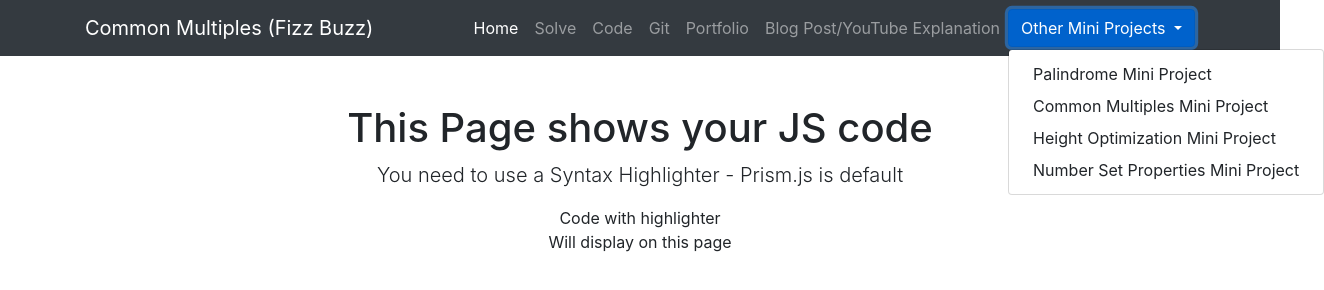
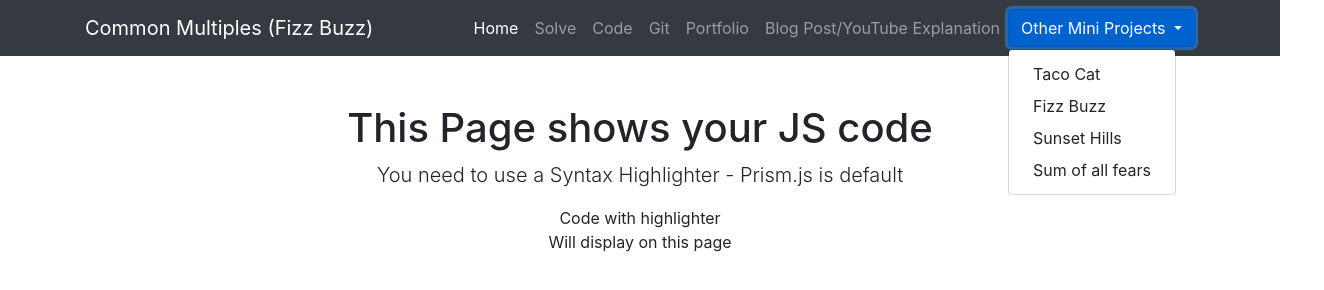
Before and after one commit to Alexandersaur/CommonMultiplesMiniProject, a plain HTML site: page CommonMultiplesMiniProject/Code.html in a window 1280 px wide. Both pictures are taken after a click on the button "Other Mini Projects". Shown: the whole page, 1324 px wide, since content can reach past the window. Drawn offline with nearby package versions, Linux system fonts and the light colour scheme.

```diff
--- a/CommonMultiplesMiniProject/Code.html
+++ b/CommonMultiplesMiniProject/Code.html
@@ -52,10 +52,10 @@
                         Other Mini Projects
                     </button>
                     <div class="dropdown-menu">
-                        <a class="dropdown-item" href="//unruffled-roentgen-8c7094.netlify.app">Palindrome Mini Project</a>
-                        <a class="dropdown-item" href="//kind-dubinsky-66af97.netlify.app">Common Multiples Mini Project</a>
-                        <a class="dropdown-item" href="//vigorous-jepsen-1d49b1.netlify.app">Height Optimization Mini Project</a>
-                        <a class="dropdown-item" href="//inspiring-spence-f007c7.netlify.app">Number Set Properties Mini Project</a>
+                        <a class="dropdown-item" href="//unruffled-roentgen-8c7094.netlify.app">Taco Cat</a>
+                        <a class="dropdown-item" href="//kind-dubinsky-66af97.netlify.app">Fizz Buzz</a>
+                        <a class="dropdown-item" href="//vigorous-jepsen-1d49b1.netlify.app">Sunset Hills</a>
+                        <a class="dropdown-item" href="//inspiring-spence-f007c7.netlify.app">Sum of all fears</a>
                     </div>
                 </div>
             </div>
```
Also changed, not shown: CommonMultiplesMiniProject/Index.html (+4 -4 lines), CommonMultiplesMiniProject/Solve.html (+4 -4 lines).
